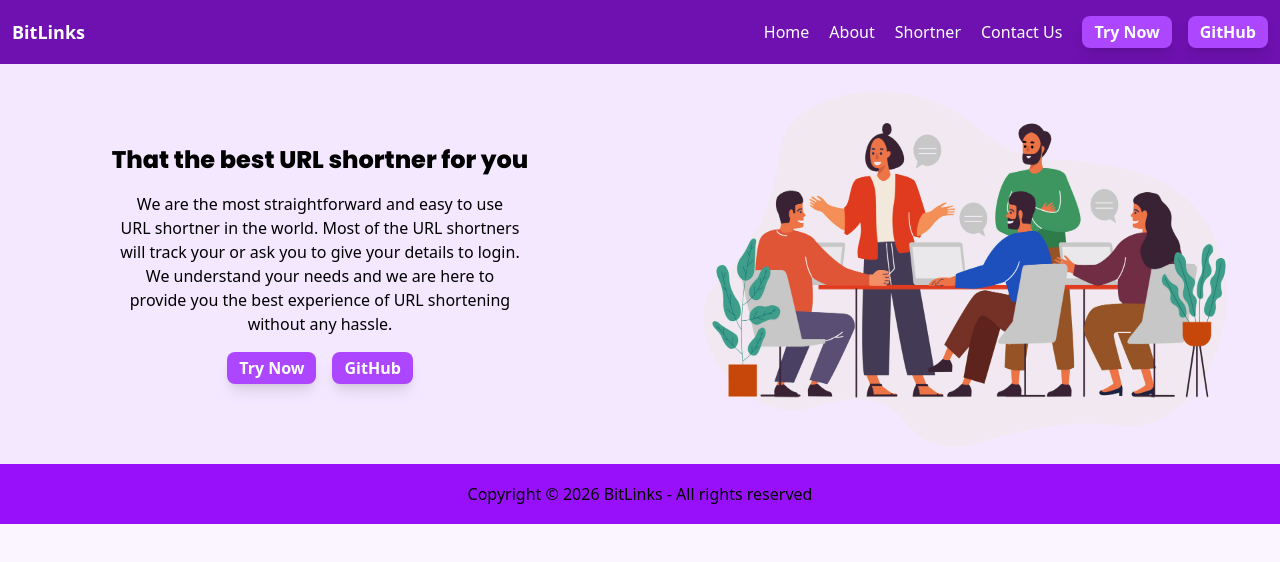
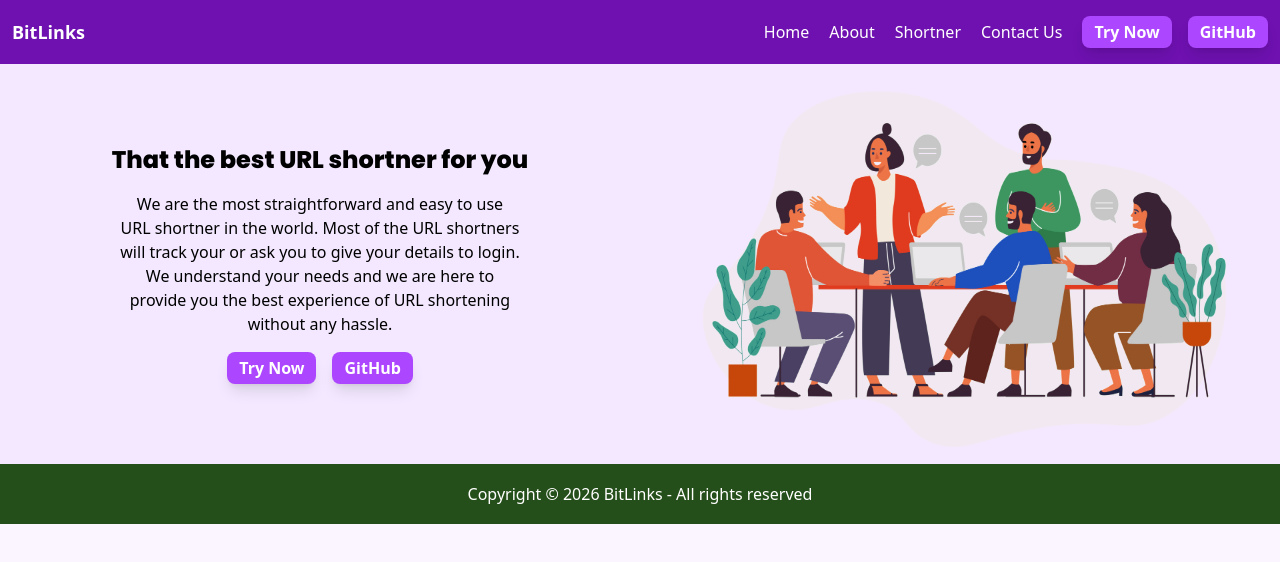
Before and after one commit to Suding08/BitLinks, a Next.js app: page / in a window 1280 px wide. Shown: the top 562 px of the page. Built offline with nearby package versions, Linux system fonts and the light colour scheme.

Commit message:
Update Footer.js

```diff
--- a/component/Footer.js
+++ b/component/Footer.js
@@ -1,11 +1,10 @@
 import React from 'react'
 
 function Footer() {
-    const currentYear = new Date().getFullYear();
+  const currentYear = new Date().getFullYear();
 
   return (
-
-    <footer className='bg-purple-600 text-black flex justify-center items-center px-4 h-15'>
+    <footer className='bg-[#254f1a] text-white flex justify-center items-center px-4 h-15 bottom-0 left-0 w-full sticky'>
         <p className='text-center'>Copyright &copy; {currentYear} BitLinks - All rights reserved</p>
     </footer>
   )
```
